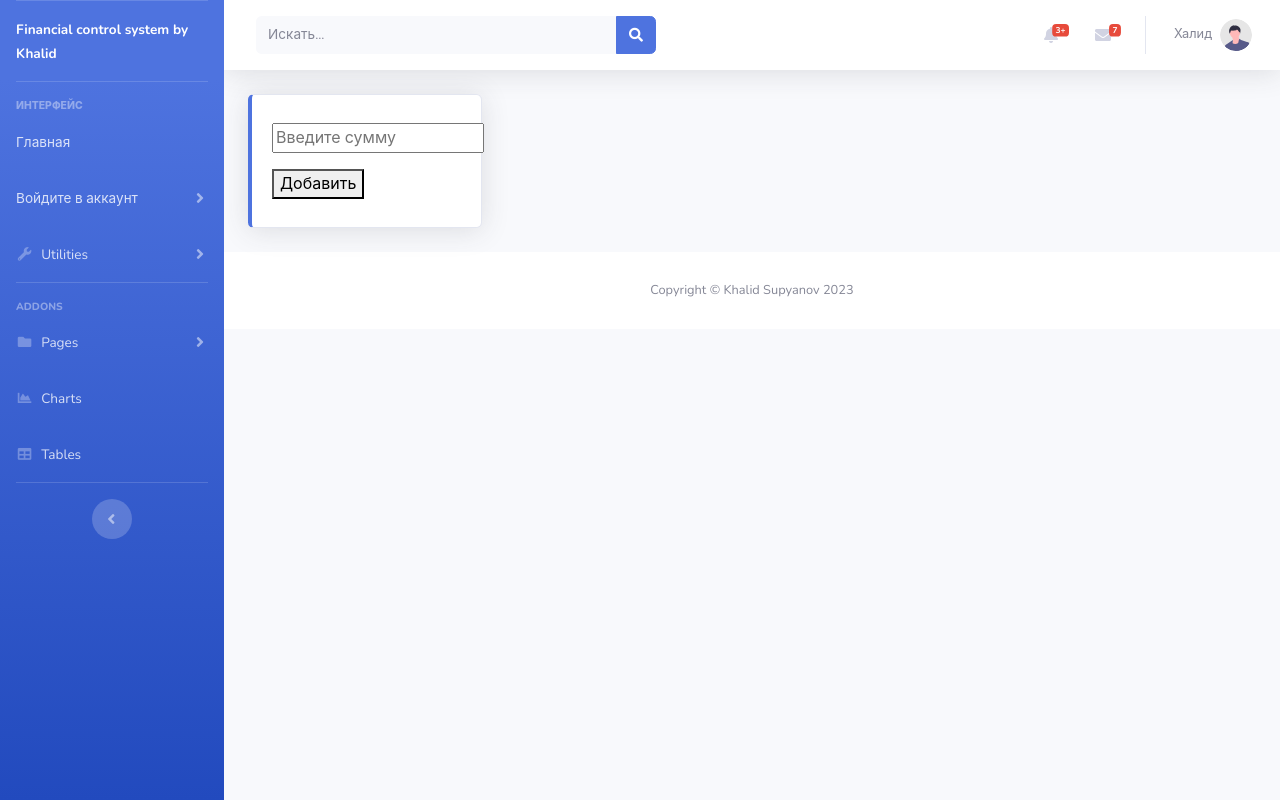
After one commit to KhalidIbnNoghi/Financial_control_system_by_Khalid, a Django app: template templates/payment_add.html in a window 1280 px wide. The commit adds this page. Run offline with Django 5.2, Linux system fonts and the light colour scheme; the template is opened without the code that fills it, so the values that code supplies are empty; some libraries are stand-ins or nearby versions.

Commit message:
Добавлена функция добавления платежей

```diff
--- /dev/null
+++ b/dashboard/code.txt
@@ -0,0 +1,4 @@
+    date = models.DateField('Дата')
+
+    payment_history = Payment.objects.filter(category__author=self.request.user).values('category', 'sum', 'date')
+    context['payment_history'] = payment_history
--- a/dashboard/urls.py
+++ b/dashboard/urls.py
@@ -1,8 +1,9 @@
 from django.urls import path
-from dashboard.views import HomePageView, CategoryAddView
+from dashboard.views import HomePageView, CategoryAddView, PaymentAddView
 
 
 urlpatterns = [
     path("", HomePageView.as_view(), name='home'),
     path("category_add/", CategoryAddView.as_view(), name='category_add'),
+    path("payment_add/<int:pk>", PaymentAddView.as_view(), name='payment_add'),
 ]
--- a/templates/base.html
+++ b/templates/base.html
@@ -37,7 +37,7 @@
 
             <!-- Nav Item - Dashboard -->
             <li class="nav-item active">
-                <a class="nav-link" href="index.html">
+                <a class="nav-link" href="{% url 'home' %}">
                     <span>Financial control system by Khalid</span></a>
             </li>
 
@@ -50,6 +50,10 @@
             </div>
 
             <!-- Nav Item - Pages Collapse Menu -->
+            <li class="nav-item">
+                <a class="nav-link collapsed" href="{% url 'home' %}">
+                    <span>Главная</span>
+                </a>
             {% if user.is_anonymous %}
             <li class="nav-item">
             <a class="nav-link collapsed" href="#" data-toggle="collapse" data-target="#collapseTwo"
@@ -66,7 +70,7 @@
                 <div id="collapseTwo" class="collapse" aria-labelledby="headingTwo" data-parent="#accordionSidebar">
                     <div class="bg-white py-2 collapse-inner rounded">
                         <a class="collapse-item" href="{% url 'category_add' %}">Добавить категорию</a>
-                        <a class="collapse-item" href="cards.html">Добавить платеж</a>
+                        <a class="collapse-item" href="#">Добавить платеж</a>
                     </div>
                 </div>
             </li>
--- /dev/null
+++ b/templates/payment_add.html
@@ -0,0 +1,24 @@
+{% extends 'base.html' %}
+{% load static %}
+{% block content %}
+
+<div class="container-fluid">
+    <div class="row">
+        <div class="col-xl-3 col-md-6 mb-4">
+            <div class="card border-left-primary shadow h-100 py-2">
+                <div class="card-body">
+                    <div class="row no-gutters align-items-center">
+                        <form name="sum" method="post">
+                            {% csrf_token %}
+                            <input name="sum" placeholder="Введите сумму">
+                            <p></p>
+                            <button type="submit">Добавить</button>
+                        </form>
+                    </div>
+                </div>
+            </div>
+        </div>
+    </div>
+</div>
+
+{% endblock %}
```
Also changed, not shown: dashboard/views.py (+21 -2 lines), templates/index.html (+6 -8 lines), dashboard/migrations/0001_initial.py, dashboard/models.py (line endings or trailing spaces).
